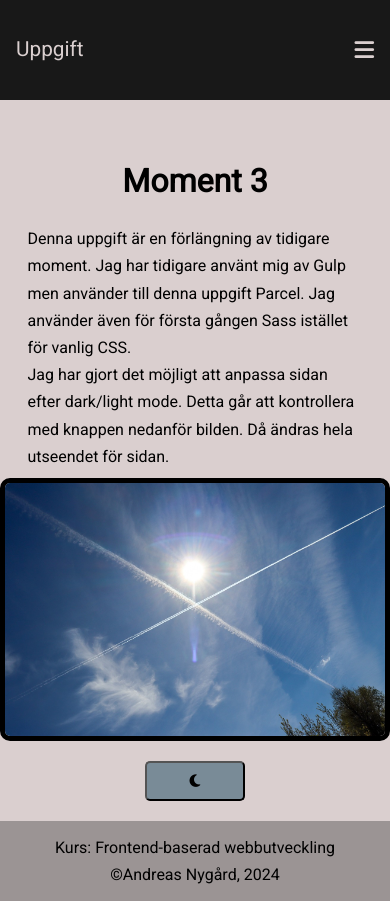
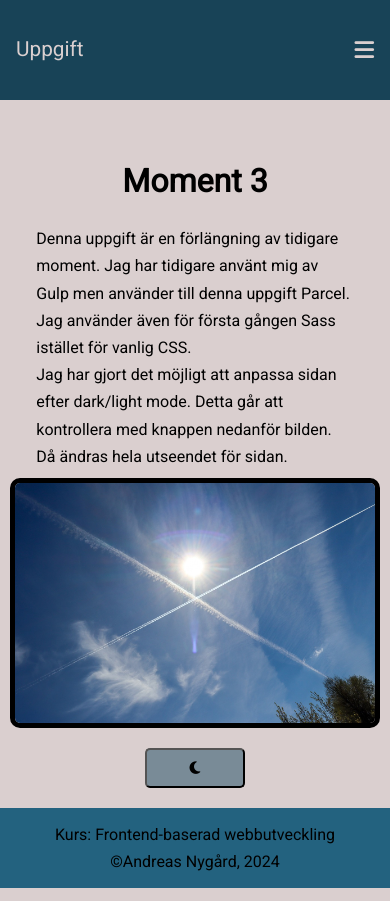
Before and after one commit to Nygaaard/Uppgift-sass, a website built with Parcel: page src/index.html in a window 390 px wide. Built offline with nearby package versions, Linux system fonts and the dark colour scheme.

Commit message:
Updated colors

```diff
--- a/src/css/layout/colorModes.scss
+++ b/src/css/layout/colorModes.scss
@@ -3,7 +3,7 @@
 @media (prefers-color-scheme: dark) {
   :root {
     header {
-      background-color: variables.$main-black;
+      background-color: variables.$main-blue;
     }
     body {
       background-color: variables.$main-white;
@@ -13,7 +13,7 @@
       color: #000;
     }
     footer {
-      background-color: variables.$light-grey;
+      background-color: variables.$light-blue;
     }
   }
 }
--- a/src/css/pages/index.scss
+++ b/src/css/pages/index.scss
@@ -28,4 +28,8 @@
   .sec {
     width: 90%;
   }
+  .flex-container {
+    width: 95%;
+    margin: 0 auto;
+  }
 }
```
Also changed, not shown: 2 other files.
